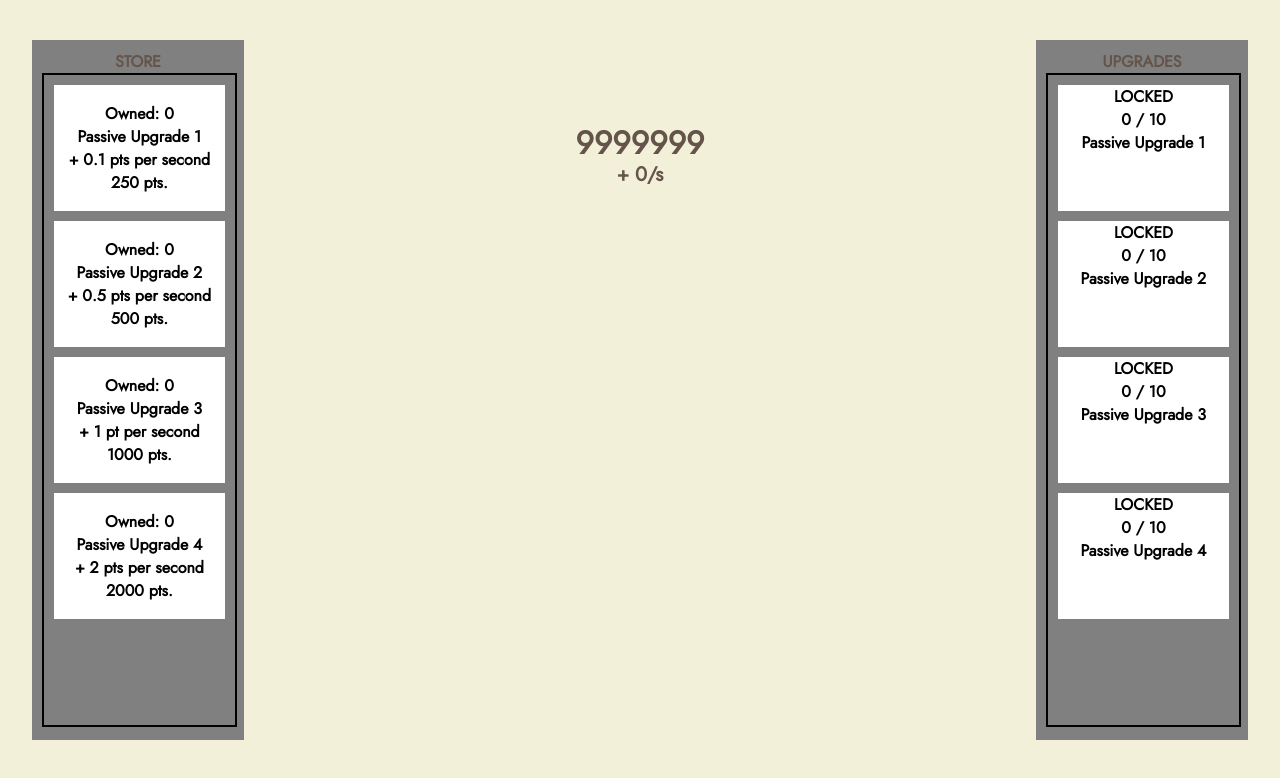
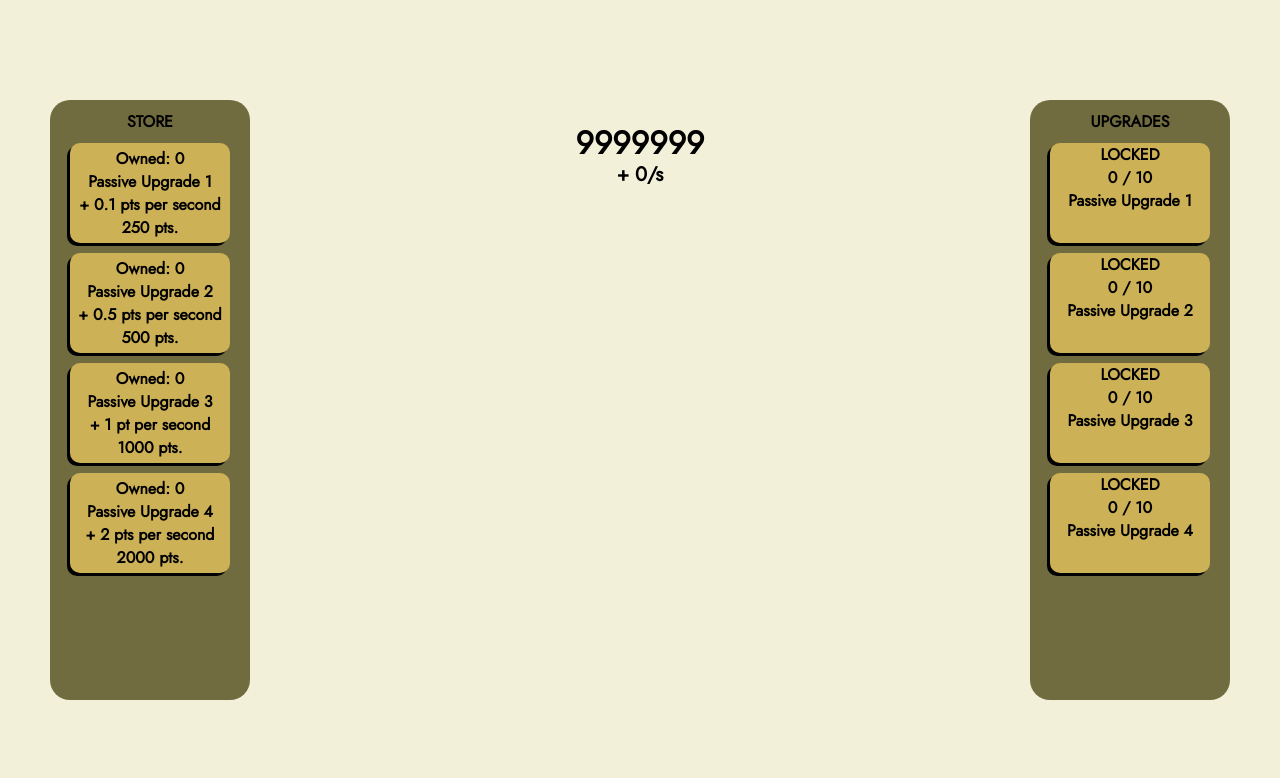
Before and after one commit to kendrickgolden/idle-typer, a React (Create React App) app in the folder client/: page / in a window 1280 px wide. Shown: the top 778 px of the page. Built offline with nearby package versions, Linux system fonts and the light colour scheme; no server answers; the HTML template or start-up script is replaced by a standard one.

Commit message:
Change color and design of store
Update aesthetics to be cleaner

```diff
--- a/client/src/App.jsx
+++ b/client/src/App.jsx
@@ -1,8 +1,8 @@
 import Points from "./components/CenterDisplay/Points";
 import MainText from "./components/CenterDisplay/MainText";
 import { createContext, useEffect, useState } from "react";
-import PassiveContainer from "./components/Store/PassiveGenerators/PassiveContainer";
-import Upgrades from "components/Store/Upgrades/Upgrades";
+import PassiveContainer from "./components/Store/PassiveGenerators/PassiveStore";
+import Upgrades from "components/Store/Upgrades/UpgradeStore";
 import PassivePoints from "./components/CenterDisplay/PassivePoints";
 export const UserContext = createContext();
 
@@ -100,7 +100,6 @@ function App() {
   return (
     <>
       <UserContext.Provider value={value}>
-        <PassivePoints passiveArray={passiveArray} />
         <PassiveContainer
           passiveArray={passiveArray}
           setPassiveArray={setPassiveArray}
@@ -113,8 +112,11 @@ function App() {
           points={points}
           setPoints={setPoints}
         />
+        <div id='center-display'>
         <Points points={points} />
+        <PassivePoints passiveArray={passiveArray} />
         {text ? <MainText setPoints={setPoints}/> : null}
+        </div>
       </UserContext.Provider>
     </>
   );
--- a/client/src/components/Store/PassiveGenerators/PassiveContainer.jsx
+++ b/client/src/components/Store/PassiveGenerators/PassiveStore.jsx
@@ -1,17 +1,21 @@
 import React from "react";
 import PassiveGenMenu from "./PassiveGenMenu";
 
-export default function PassiveContainer({ passiveArray, setPassiveArray, points, setPoints }) {
+export default function PassiveStore({
+  passiveArray,
+  setPassiveArray,
+  points,
+  setPoints,
+}) {
   return (
-    <span id="passive-container" className="container">
+    <div id="passive-store" className="store">
       STORE
-      <div id="passive-types"></div>
       <PassiveGenMenu
         passiveArray={passiveArray}
         setPassiveArray={setPassiveArray}
         points={points}
         setPoints={setPoints}
       />
-    </span>
+    </div>
   );
 }
--- a/client/src/components/Store/Upgrades/UpgradeButton.jsx
+++ b/client/src/components/Store/Upgrades/UpgradeButton.jsx
@@ -1,6 +1,3 @@
-import { useContext } from "react";
-import { UserContext } from "App";
-
 export default function UpgradeButton({
   index,
   name,
@@ -34,6 +31,7 @@ export default function UpgradeButton({
 
   return (
     <li className="purchase-btn-li">
+      <div className="purchase-btn">
         {quant >= needed ? (
           <button onClick={purchaseUpgrade} className="purchase-btn">
             {" "}
@@ -51,6 +49,7 @@ export default function UpgradeButton({
             </div>
           </div>
         )}
+      </div>
     </li>
   );
 }
--- /dev/null
+++ b/client/src/components/Store/Upgrades/UpgradeStore.jsx
@@ -0,0 +1,31 @@
+import UpgradeButton from "./UpgradeButton";
+
+export default function UpgradeStore({
+  passiveArray,
+  setPassiveArray,
+  points,
+  setPoints,
+}) {
+  return (
+    <div id="upgrade-store" className="store">
+      UPGRADES
+      <ul className="menu-scene">
+        {passiveArray.map((info, index, arr) => (
+          <UpgradeButton
+            key={index}
+            index={index}
+            name={info.name}
+            quant={info.quant}
+            boosts={info.boosts}
+            boostPrice={info.boostPrice}
+            needed={info.needed}
+            arr={arr}
+            setPassiveArray={setPassiveArray}
+            points={points}
+            setPoints={setPoints}
+          />
+        ))}
+      </ul>
+    </div>
+  );
+}
--- a/client/src/components/Store/Upgrades/Upgrades.jsx
+++ /dev/null
@@ -1,28 +0,0 @@
-import UpgradeButton from "./UpgradeButton";
-
-export default function Upgrades({ passiveArray, setPassiveArray, points, setPoints }) {
-  return (
-    <div id="upgrade-container" className="container">
-      <div>
-        UPGRADES
-        <ul className="menu-scene">
-          {passiveArray.map((info, index, arr) => (
-            <UpgradeButton
-              key={index}
-              index={index}
-              name={info.name}
-              quant={info.quant}
-              boosts={info.boosts}
-              boostPrice={info.boostPrice}
-              needed={info.needed}
-              arr={arr}
-              setPassiveArray={setPassiveArray}
-              points={points}
-              setPoints={setPoints}
-            />
-          ))}
-        </ul>
-      </div>
-    </div>
-  );
-}
--- a/client/src/index.css
+++ b/client/src/index.css
@@ -1,4 +1,7 @@
-* {
+*,
+*:before,
+*:after {
+    box-sizing: inherit;
     margin: 0;
     padding: 0;
 }
@@ -6,15 +9,24 @@
 body {
     font-family: "Jost", sans-serif;
     font-weight: 800;
-    background-color: hsl(54, 50%, 90%);
-    color: hsl(23, 15%, 34%);
+    background-color: #F2F0D9;
 }
+
 button {
     all: unset
 }
 
 #root {
+    box-sizing: border-box;
     height: 100vh;
+    display: flex;
+    align-items: center;
+}
+
+#center-display {
+    order: 2;
+    flex: 1 0 0%;
+    height: 100%;
 }
 
 #point-display {
@@ -59,8 +71,8 @@ button {
     left: 50%;
     transform: translate(-50%, -50%);
     border-style: solid;
-    width: 50%;
-    height: 30%;
+    width: 60%;
+    height: 40%;
     margin: 0;
     font-size: 32px;
     overflow: hidden;
@@ -72,7 +84,7 @@ button {
     position: absolute;
     width: 100%;
     height: 100%;
-    font-family:"Roboto", sans-serif;
+    font-family: "Roboto", sans-serif;
     font-weight: 400;
 }
 
@@ -100,54 +112,51 @@ button {
     color: red;
 }
 
-.container {
+#passive-store {
+    order: 1;
+    margin-left: 50px;
+}
 
-    background-color: gray;
+#upgrade-store {
+    order: 3;
+    margin-right: 50px;
+}
+
+.store {
+    background-color: #706c40;
     text-align: center;
     padding: 10px;
-}
+    width: 15%;
+    height: 75%;
+    min-width: 200px;
+    border-radius: 20px;
 
-#passive-container {
-    position: absolute;
-    left: 2.5%;
-    top: 5%;
-    width: 15%;
-    height: 85%;
-}
-
-#upgrade-container {
-    position: absolute;
-    right: 2.5%;
-    top: 5%;
-    width: 15%;
-    height: 85%;
 }
 
 
+
 .menu-scene {
-    position: absolute;
-    border: 2px solid black;
-    width: 90%;
+    position: relative;
     display: flex;
     flex-direction: column;
     align-items: center;
-    padding-top: 10px;
-    padding-bottom: 10px;
+    padding: 10px;
     list-style-type: none;
     gap: 10px;
-    height: 90%;
 }
 
 .purchase-btn-li {
     position: relative;
-    width: 90%;
-    background-color: white;
-    flex-basis: 20%;
+    width: 100%;
+    background-color: rgb(205, 177, 86);
+    flex: 1 1 0%;
     color: black;
+    border-radius: 10px;
+    box-shadow: -3px 3px;
 }
 
 .purchase-btn {
-    height: 100%;
+    height: 100px;
     width: 100%;
 }
 
```
Lines whose indentation alone changed are shown as unchanged.
